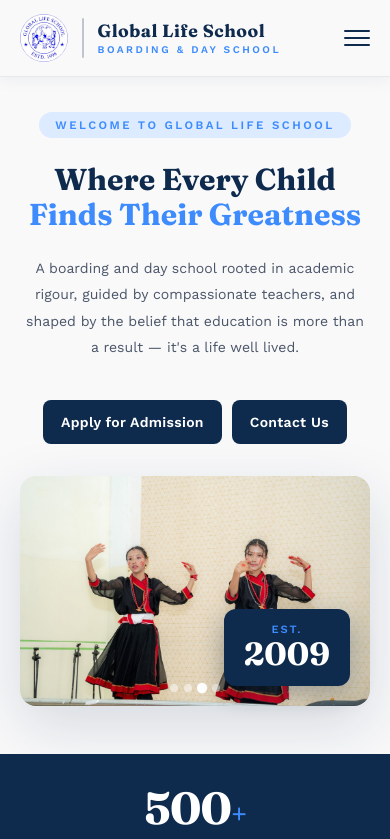
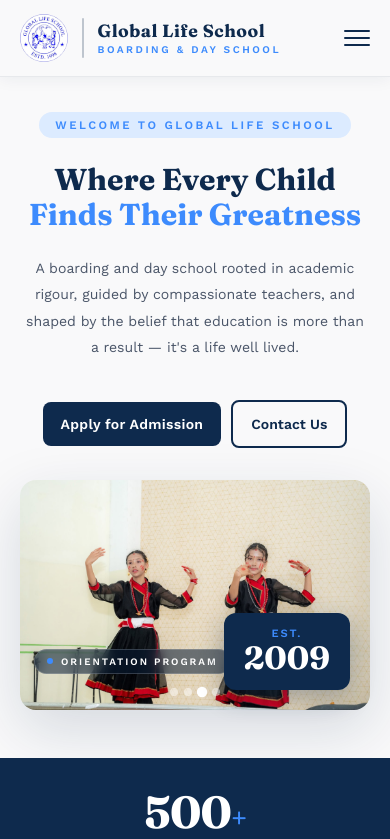
Before and after one commit to swikar-napit/globallife-web, a React (Vite) app: page / in a window 390 px wide. Shown: the top 839 px of the page. Built offline with nearby package versions, Linux system fonts and the light colour scheme.

Commit message:
updated home page

```diff
--- a/src/index.css
+++ b/src/index.css
@@ -899,11 +899,42 @@ body {
   opacity: 1;
 }
 
+.slide-caption {
+  position: absolute;
+  left: 20px;
+  bottom: 42px;
+  z-index: 2;
+  display: inline-flex;
+  align-items: center;
+  gap: 8px;
+  background: rgba(8, 28, 54, 0.55);
+  backdrop-filter: blur(6px);
+  color: #fff;
+  font-size: 0.72rem;
+  font-weight: 600;
+  letter-spacing: 2px;
+  text-transform: uppercase;
+  padding: 8px 16px;
+  border-radius: 999px;
+  border: 1px solid rgba(255, 255, 255, 0.18);
+  pointer-events: none;
+}
+
+.slide-caption::before {
+  content: "";
+  width: 6px;
+  height: 6px;
+  border-radius: 50%;
+  background: var(--blue-accent);
+  flex-shrink: 0;
+}
+
 .slide-dots {
   position: absolute;
   bottom: 14px;
   left: 0;
   right: 0;
+  z-index: 2;
   display: flex;
   justify-content: center;
   gap: 6px;
@@ -912,15 +943,31 @@ body {
 .dot {
   width: 8px;
   height: 8px;
+  border: none;
+  padding: 0;
   border-radius: 50%;
   background: rgba(255, 255, 255, 0.5);
   cursor: pointer;
   transition: background 0.3s ease, transform 0.3s ease;
 }
 
+.dot:focus-visible {
+  outline: 2px solid #fff;
+  outline-offset: 3px;
+}
+
 .dot.active {
   background: #fff;
   transform: scale(1.3);
+}
+
+@media (max-width: 480px) {
+  .slide-caption {
+    left: 14px;
+    bottom: 36px;
+    font-size: 0.62rem;
+    padding: 6px 12px;
+  }
 }
 
 .features-section {
--- a/src/pages/Home.jsx
+++ b/src/pages/Home.jsx
@@ -3,13 +3,13 @@ import { useState, useEffect } from "react"
 import slide1 from "../assets/global1.jpg"
 import slide2 from "../assets/global2.jpg"
 import slide3 from "../assets/global3.jpg"
-import slide4 from "../assets/global5.jpg"
+import slide5 from "../assets/global5.jpg"
 
 const slides = [
-  { id: 1, img: slide4, caption: "Welcome Program" },
-  { id: 2, img: slide2, caption: "Welcome Program" },
-  { id: 3, img: slide3, caption: "Welcome Program" },
-  { id: 4, img: slide1, caption: "Welcome Program" },
+  { id: 1, img: slide5, caption: "Welcome Program" },
+  { id: 2, img: slide2, caption: "Dance performance" },
+  { id: 3, img: slide3, caption: "orientation program" },
+  { id: 4, img: slide1, caption: "A Home Away From Home" },
 ]
 const programs = [
   {
@@ -91,13 +91,15 @@ const features = [
 
 function Home() {
   const [current, setCurrent] = useState(0)
+  const [isPaused, setIsPaused] = useState(false)
 
   useEffect(() => {
+    if (isPaused) return
     const timer = setInterval(() => {
       setCurrent((prev) => (prev + 1) % slides.length)
     }, 3000)
     return () => clearInterval(timer)
-  }, [])
+  }, [isPaused])
 
   return (
     <>
@@ -115,12 +117,16 @@ function Home() {
           </p>
           <div className="hero-actions">
             <Link to="/academics" className="hero-btn-primary">Apply for Admission</Link>
-            <Link to="/contact" className="hero-btn-primary">Contact Us</Link>
+            <Link to="/contact" className="hero-btn-secondary">Contact Us</Link>
           </div>
         </div>
 
         <div className="hero-image-wrap">
-          <div className="hero-slideshow">
+          <div
+            className="hero-slideshow"
+            onMouseEnter={() => setIsPaused(true)}
+            onMouseLeave={() => setIsPaused(false)}
+          >
             {slides.map((slide, index) => (
               <img
                 key={slide.id}
@@ -131,11 +137,14 @@ function Home() {
             ))}
             <div className="slide-caption">{slides[current].caption}</div>
             <div className="slide-dots">
-              {slides.map((_, index) => (
-                <span
-                  key={index}
+              {slides.map((slide, index) => (
+                <button
+                  key={slide.id}
+                  type="button"
                   className={index === current ? "dot active" : "dot"}
                   onClick={() => setCurrent(index)}
+                  aria-label={`Show slide ${index + 1}: ${slide.caption}`}
+                  aria-current={index === current}
                 />
               ))}
             </div>
```
